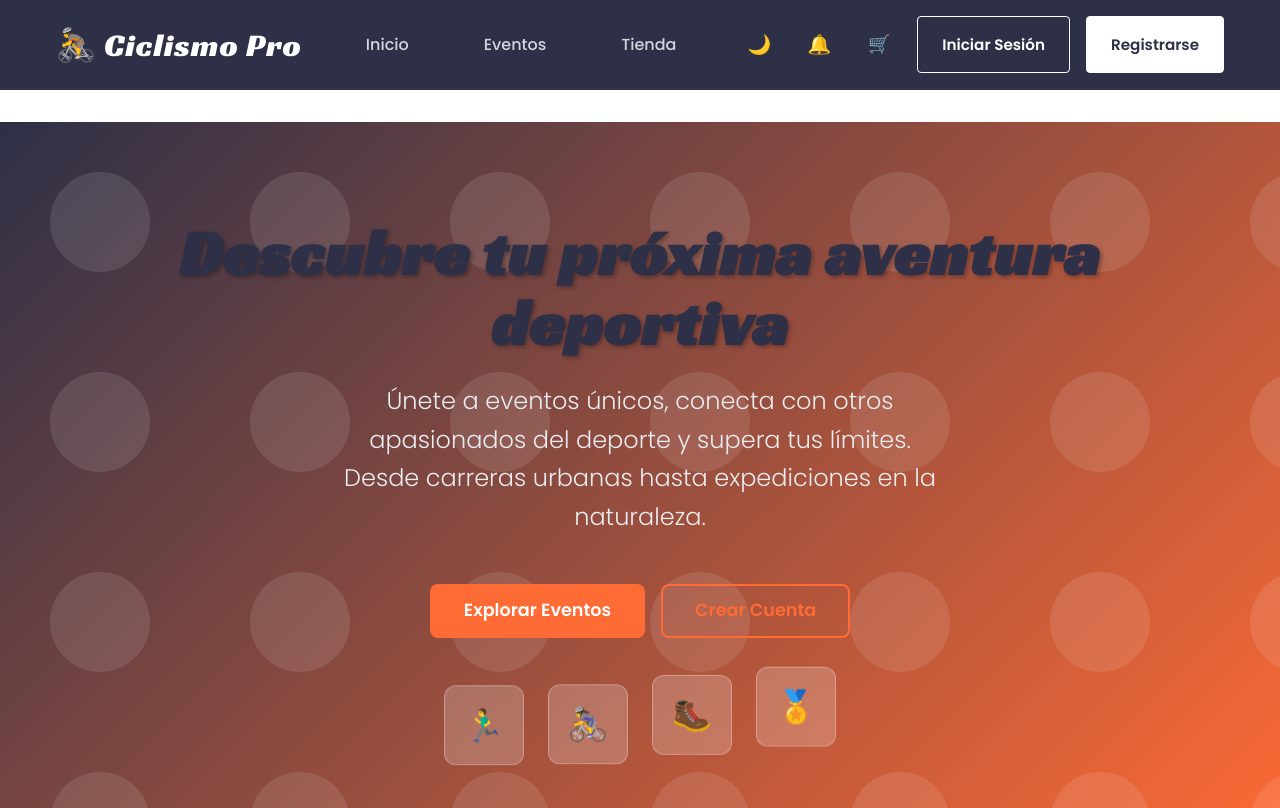
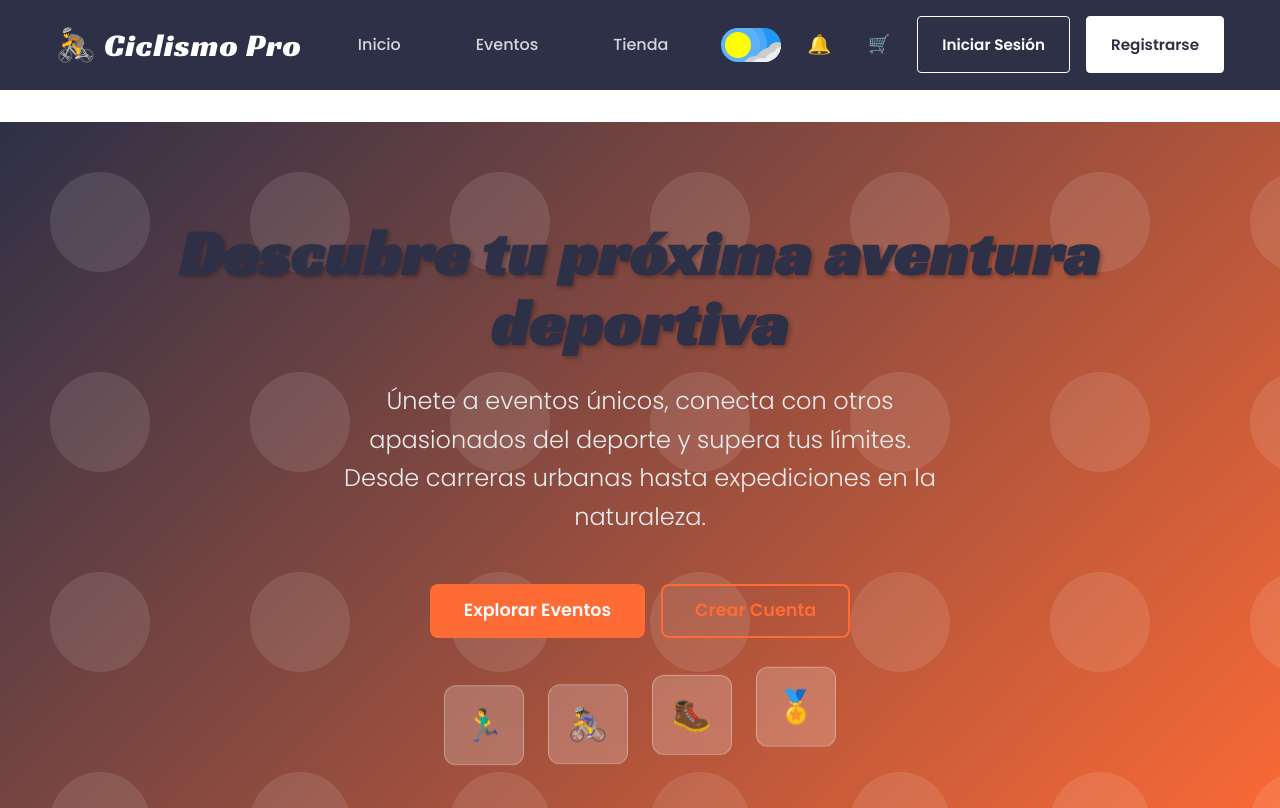
Before and after one commit to Maripneitor/Ciclismo-Pro, a React (Vite) app in the folder frontend/: page / in a window 1280 px wide. Shown: the top 808 px of the page. Built offline with nearby package versions, Linux system fonts and the light colour scheme; no server answers.

Commit message:
Cambios tarea 61-solluna

```diff
--- a/frontend/src/components/Header.jsx
+++ b/frontend/src/components/Header.jsx
@@ -3,6 +3,7 @@ import { useContext, useState, useEffect, useRef } from 'react';
 import { AuthContext } from '../context/AuthContext';
 import { useCart } from '../context/CartContext';
 import { useTheme } from '../context/ThemeContext';
+import ThemeToggleButton from './ThemeToggleButton';
 import './Header.css';
 
 function Header() {
@@ -85,9 +86,7 @@ function Header() {
           </nav>
 
           <div className="header-actions">
-            <button onClick={toggleTheme} className="theme-toggle" aria-label="Cambiar tema">
-              {theme === 'light' ? '🌙' : '☀️'}
-            </button>
+            <ThemeToggleButton />
 
             <button className="notifications-btn" aria-label="Notificaciones">
               🔔
--- /dev/null
+++ b/frontend/src/components/ThemeToggleButton.css
@@ -0,0 +1,266 @@
+.switch {
+  position: relative;
+  display: inline-block;
+  width: 60px;
+  height: 34px;
+}
+
+.switch #input {
+  opacity: 0;
+  width: 0;
+  height: 0;
+}
+
+.slider {
+  position: absolute;
+  cursor: pointer;
+  top: 0;
+  left: 0;
+  right: 0;
+  bottom: 0;
+  background-color: #2196f3;
+  -webkit-transition: 0.4s;
+  transition: 0.4s;
+  z-index: 0;
+  overflow: hidden;
+}
+
+.sun-moon {
+  position: absolute;
+  content: "";
+  height: 26px;
+  width: 26px;
+  left: 4px;
+  bottom: 4px;
+  background-color: yellow;
+  -webkit-transition: 0.4s;
+  transition: 0.4s;
+}
+
+#input:checked + .slider {
+  background-color: black;
+}
+
+#input:focus + .slider {
+  box-shadow: 0 0 1px #2196f3;
+}
+
+#input:checked + .slider .sun-moon {
+  -webkit-transform: translateX(26px);
+  -ms-transform: translateX(26px);
+  transform: translateX(26px);
+  background-color: white;
+  -webkit-animation: rotate-center 0.6s ease-in-out both;
+  animation: rotate-center 0.6s ease-in-out both;
+}
+
+.moon-dot {
+  opacity: 0;
+  transition: 0.4s;
+  fill: gray;
+}
+
+#input:checked + .slider .sun-moon .moon-dot {
+  opacity: 1;
+}
+
+.slider.round {
+  border-radius: 34px;
+}
+
+.slider.round .sun-moon {
+  border-radius: 50%;
+}
+
+#moon-dot-1 {
+  left: 10px;
+  top: 3px;
+  position: absolute;
+  width: 6px;
+  height: 6px;
+  z-index: 4;
+}
+
+#moon-dot-2 {
+  left: 2px;
+  top: 10px;
+  position: absolute;
+  width: 10px;
+  height: 10px;
+  z-index: 4;
+}
+
+#moon-dot-3 {
+  left: 16px;
+  top: 18px;
+  position: absolute;
+  width: 3px;
+  height: 3px;
+  z-index: 4;
+}
+
+#light-ray-1 {
+  left: -8px;
+  top: -8px;
+  position: absolute;
+  width: 43px;
+  height: 43px;
+  z-index: -1;
+  fill: white;
+  opacity: 10%;
+}
+
+#light-ray-2 {
+  left: -50%;
+  top: -50%;
+  position: absolute;
+  width: 55px;
+  height: 55px;
+  z-index: -1;
+  fill: white;
+  opacity: 10%;
+}
+
+#light-ray-3 {
+  left: -18px;
+  top: -18px;
+  position: absolute;
+  width: 60px;
+  height: 60px;
+  z-index: -1;
+  fill: white;
+  opacity: 10%;
+}
+
+.cloud-light {
+  position: absolute;
+  fill: #eee;
+  animation-name: cloud-move;
+  animation-duration: 6s;
+  animation-iteration-count: infinite;
+}
+
+.cloud-dark {
+  position: absolute;
+  fill: #ccc;
+  animation-name: cloud-move;
+  animation-duration: 6s;
+  animation-iteration-count: infinite;
+  animation-delay: 1s;
+}
+
+#cloud-1 {
+  left: 30px;
+  top: 15px;
+  width: 40px;
+}
+
+#cloud-2 {
+  left: 44px;
+  top: 10px;
+  width: 20px;
+}
+
+#cloud-3 {
+  left: 18px;
+  top: 24px;
+  width: 30px;
+}
+
+#cloud-4 {
+  left: 36px;
+  top: 18px;
+  width: 40px;
+}
+
+#cloud-5 {
+  left: 48px;
+  top: 14px;
+  width: 20px;
+}
+
+#cloud-6 {
+  left: 22px;
+  top: 26px;
+  width: 30px;
+}
+
+@keyframes cloud-move {
+  0% {
+    transform: translateX(0px);
+  }
+  40% {
+    transform: translateX(4px);
+  }
+  80% {
+    transform: translateX(-4px);
+  }
+  100% {
+    transform: translateX(0px);
+  }
+}
+
+.stars {
+  transform: translateY(-32px);
+  opacity: 0;
+  transition: 0.4s;
+}
+
+.star {
+  fill: white;
+  position: absolute;
+  -webkit-transition: 0.4s;
+  transition: 0.4s;
+  animation-name: star-twinkle;
+  animation-duration: 2s;
+  animation-iteration-count: infinite;
+}
+
+#input:checked + .slider .stars {
+  -webkit-transform: translateY(0);
+  -ms-transform: translateY(0);
+  transform: translateY(0);
+  opacity: 1;
+}
+
+#star-1 {
+  width: 20px;
+  top: 2px;
+  left: 3px;
+  animation-delay: 0.3s;
+}
+
+#star-2 {
+  width: 6px;
+  top: 16px;
+  left: 3px;
+}
+
+#star-3 {
+  width: 12px;
+  top: 20px;
+  left: 10px;
+  animation-delay: 0.6s;
+}
+
+#star-4 {
+  width: 18px;
+  top: 0px;
+  left: 18px;
+  animation-delay: 1.3s;
+}
+
+@keyframes star-twinkle {
+  0% {
+    transform: scale(1);
+  }
+  40% {
+    transform: scale(1.2);
+  }
+  80% {
+    transform: scale(0.8);
+  }
+  100% {
+    transform: scale(1);
+  }
+}
--- /dev/null
+++ b/frontend/src/components/ThemeToggleButton.jsx
@@ -0,0 +1,83 @@
+import React, { useContext } from 'react';
+import { useTheme } from '../context/ThemeContext';
+import './ThemeToggleButton.css';
+
+function ThemeToggleButton() {
+  const { theme, toggleTheme } = useTheme();
+
+  return (
+    <label className="switch">
+      <input
+        id="input"
+        type="checkbox"
+        checked={theme === 'dark'}
+        onChange={toggleTheme}
+      />
+      <div className="slider round">
+        <div className="sun-moon">
+          <svg id="moon-dot-1" className="moon-dot" viewBox="0 0 100 100">
+            <circle cx="50" cy="50" r="50"></circle>
+          </svg>
+          <svg id="moon-dot-2" className="moon-dot" viewBox="0 0 100 100">
+            <circle cx="50" cy="50" r="50"></circle>
+          </svg>
+          <svg id="moon-dot-3" className="moon-dot" viewBox="0 0 100 100">
+            <circle cx="50" cy="50" r="50"></circle>
+          </svg>
+          <svg id="light-ray-1" className="light-ray" viewBox="0 0 100 100">
+            <circle cx="50" cy="50" r="50"></circle>
+          </svg>
+          <svg id="light-ray-2" className="light-ray" viewBox="0 0 100 100">
+            <circle cx="50" cy="50" r="50"></circle>
+          </svg>
+          <svg id="light-ray-3" className="light-ray" viewBox="0 0 100 100">
+            <circle cx="50" cy="50" r="50"></circle>
+          </svg>
+
+          <svg id="cloud-1" className="cloud-dark" viewBox="0 0 100 100">
+            <circle cx="50" cy="50" r="50"></circle>
+          </svg>
+          <svg id="cloud-2" className="cloud-dark" viewBox="0 0 100 100">
+            <circle cx="50" cy="50" r="50"></circle>
+          </svg>
+          <svg id="cloud-3" className="cloud-dark" viewBox="0 0 100 100">
+            <circle cx="50" cy="50" r="50"></circle>
+          </svg>
+          <svg id="cloud-4" className="cloud-light" viewBox="0 0 100 100">
+            <circle cx="50" cy="50" r="50"></circle>
+          </svg>
+          <svg id="cloud-5" className="cloud-light" viewBox="0 0 100 100">
+            <circle cx="50" cy="50" r="50"></circle>
+          </svg>
+          <svg id="cloud-6" className="cloud-light" viewBox="0 0 100 100">
+            <circle cx="50" cy="50" r="50"></circle>
+          </svg>
+        </div>
+        <div className="stars">
+          <svg id="star-1" className="star" viewBox="0 0 20 20">
+            <path
+              d="M 0 10 C 10 10,10 10 ,0 10 C 10 10 , 10 10 , 10 20 C 10 10 , 10 10 , 20 10 C 10 10 , 10 10 , 10 0 C 10 10,10 10 ,0 10 Z"
+            ></path>
+          </svg>
+          <svg id="star-2" className="star" viewBox="0 0 20 20">
+            <path
+              d="M 0 10 C 10 10,10 10 ,0 10 C 10 10 , 10 10 , 10 20 C 10 10 , 10 10 , 20 10 C 10 10 , 10 10 , 10 0 C 10 10,10 10 ,0 10 Z"
+            ></path>
+          </svg>
+          <svg id="star-3" className="star" viewBox="0 0 20 20">
+            <path
+              d="M 0 10 C 10 10,10 10 ,0 10 C 10 10 , 10 10 , 10 20 C 10 10 , 10 10 , 20 10 C 10 10 , 10 10 , 10 0 C 10 10,10 10 ,0 10 Z"
+            ></path>
+          </svg>
+          <svg id="star-4" className="star" viewBox="0 0 20 20">
+            <path
+              d="M 0 10 C 10 10,10 10 ,0 10 C 10 10 , 10 10 , 10 20 C 10 10 , 10 10 , 20 10 C 10 10 , 10 10 , 10 0 C 10 10,10 10 ,0 10 Z"
+            ></path>
+          </svg>
+        </div>
+      </div>
+    </label>
+  );
+}
+
+export default ThemeToggleButton;
```
Also changed, not shown: 1 other file (tests, documents, lock files or other folders).
